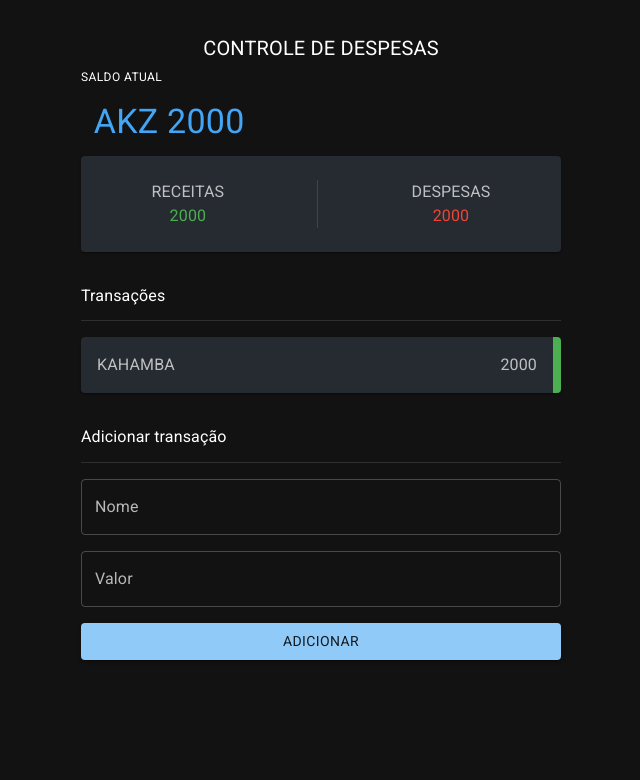
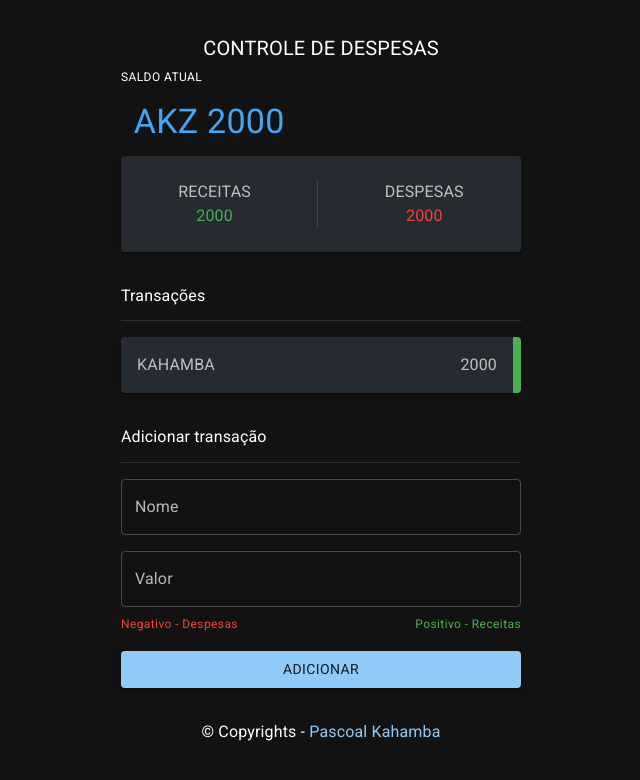
Before and after one commit to PascoalKahamba/financial-manager, a React (Vite) app: page / in a window 1280 px wide. Shown: the top 780 px of the page, without its empty margins (319-959 px from the left). Built offline with nearby package versions, Linux system fonts and the light colour scheme.

Commit message:
I finish the project's layout

```diff
--- a/src/components/Home.tsx
+++ b/src/components/Home.tsx
@@ -9,6 +9,7 @@ import {
   Button,
 } from "@mui/material";
 import { green, red } from "@mui/material/colors";
+import Link from "@mui/material/Link";
 import TextField from "@mui/material/TextField";
 
 import React from "react";
@@ -33,7 +34,7 @@ const Home = () => {
 
   return (
     <Box component="div">
-      <Box component="div" sx={{ maxWidth: "30rem", margin: "2rem auto" }}>
+      <Box component="div" sx={{ maxWidth: "25rem", margin: "2rem auto" }}>
         <Typography variant="h6" sx={{ textAlign: "center" }}>
           CONTROLE DE DESPESAS
         </Typography>
@@ -91,13 +92,39 @@ const Home = () => {
               sx={{ display: "flex", flexDirection: "column", gap: "1rem" }}
             >
               <TextField id="outlined-basic" label="Nome" variant="outlined" />
-              <TextField id="filled-basic" label="Valor" variant="outlined" />
+              <Box
+                component="div"
+                sx={{ display: "flex", flexDirection: "column", gap: ".5rem" }}
+              >
+                <TextField id="filled-basic" label="Valor" variant="outlined" />
+                <Box
+                  component="div"
+                  sx={{
+                    display: "flex",
+                    justifyContent: "space-between",
+                    alignItems: "center",
+                  }}
+                >
+                  <Typography variant="caption" sx={{ color: red[500] }}>
+                    Negativo - Despesas
+                  </Typography>
+                  <Typography variant="caption" sx={{ color: green[500] }}>
+                    Positivo - Receitas
+                  </Typography>
+                </Box>
+              </Box>
               <Button variant="contained" type="submit">
                 Adicionar
               </Button>
             </Box>
           </Box>
         </Box>
+        <Typography sx={{ textAlign: "center", marginTop: "2rem" }}>
+          &copy; Copyrights -{""}
+          <Link href="#" underline="none">
+            {""} Pascoal Kahamba
+          </Link>
+        </Typography>
       </Box>
     </Box>
   );
```
